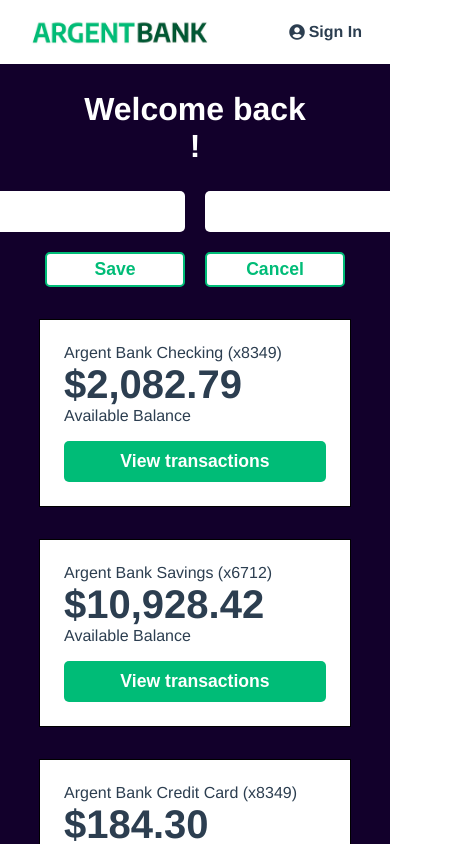
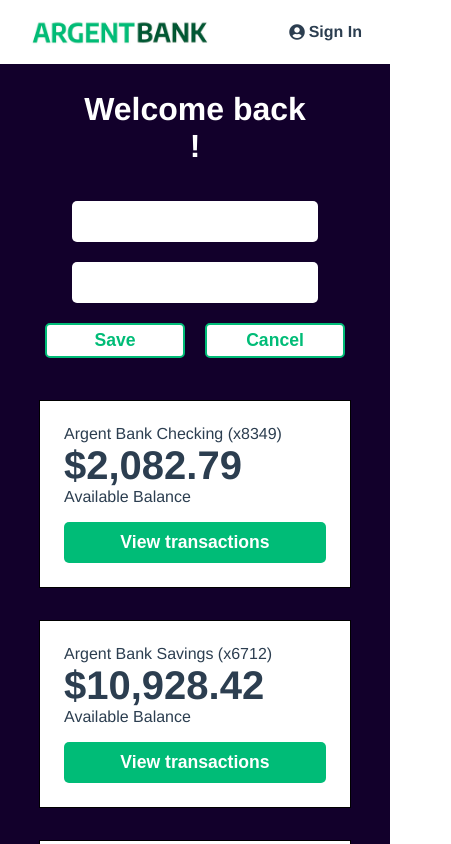
Before and after one commit to maevanapcontact/maevanguyenanhphuong_13_11022021, a React (Create React App) app: page /profile in a window 390 px wide. Shown: the top 844 px of the page, 451 px wide, since content can reach past the window. Built offline with nearby package versions, Linux system fonts and the light colour scheme; no server answers.

Commit message:
feat: add Responsivity for ProfilePage form

```diff
--- a/src/components/ProfilePage/ProfilePage.scss
+++ b/src/components/ProfilePage/ProfilePage.scss
@@ -5,17 +5,16 @@
   &-form-group {
     display: flex;
     justify-content: center;
-    margin: 20px 0;
+    align-items: center;
+    flex-wrap: wrap;
+    margin: 0;
 
     input {
       padding: 10px;
       border-radius: 5px;
       border: none;
       font-size: 1.1rem;
-
-      &:first-of-type {
-        margin-right: 20px;
-      }
+      margin: 10px;
     }
   }
 
```
